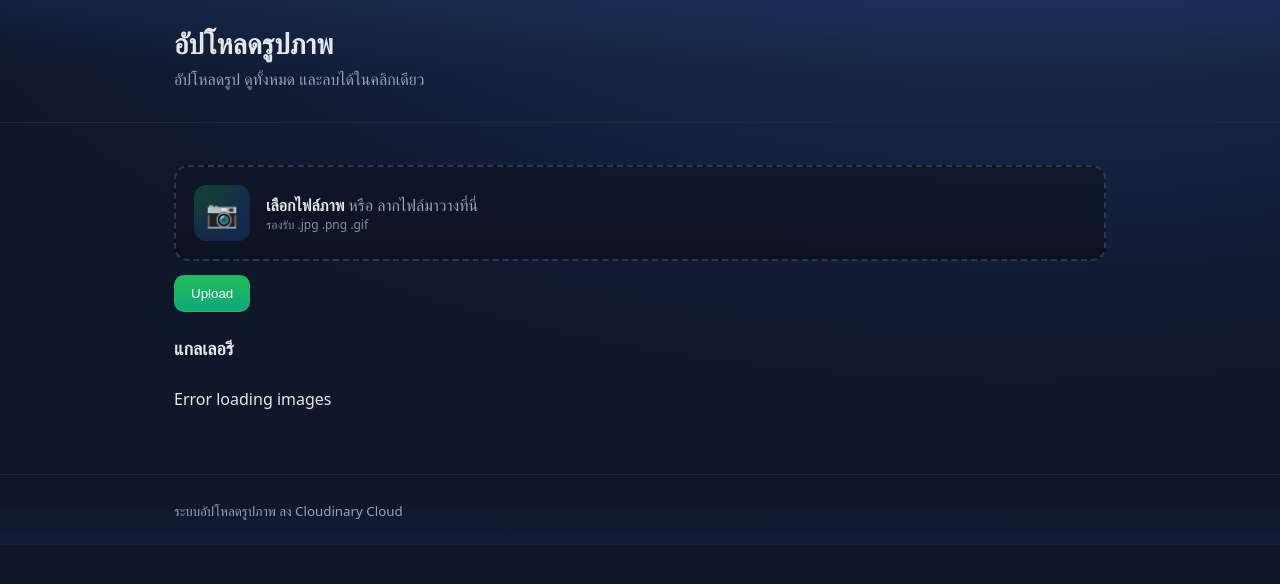
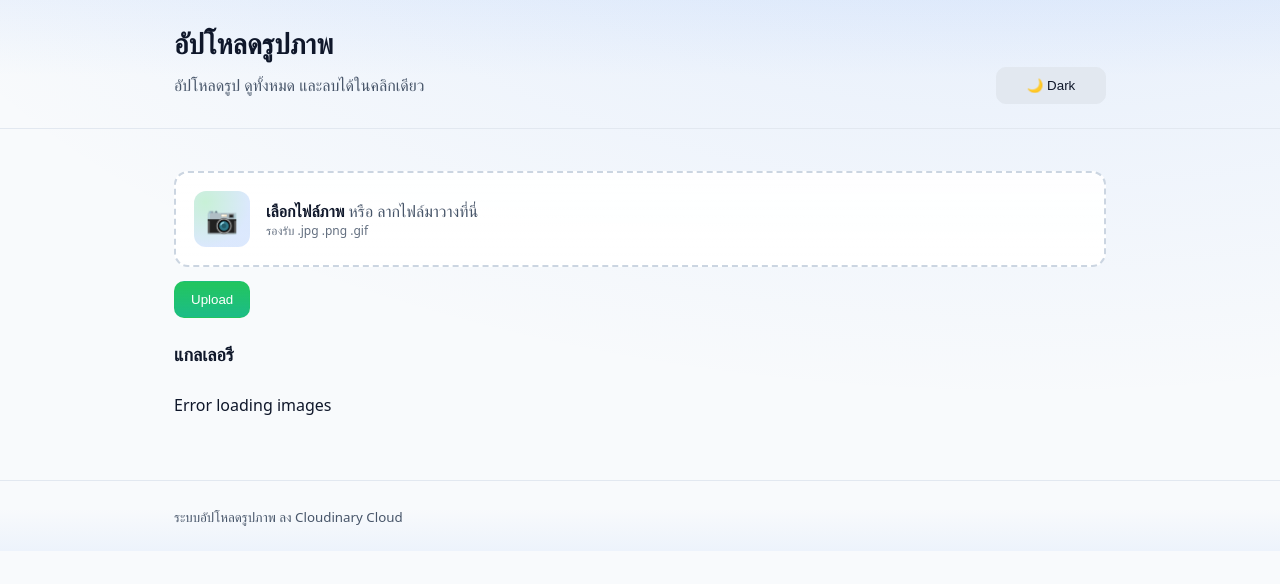
Before and after one commit to faryporza/image_upload_system, a website: page frontend/index.html in a window 1280 px wide. Drawn offline with Linux system fonts and the light colour scheme; no server answers.

Commit message:
Add light/dark theme toggle to frontend
Introduced a theme toggle button in the header, allowing users to switch between light and dark modes. Updated script.js to handle theme switching and persistence, and extended style.css with light theme variables and component overrides for a smooth transition.

```diff
--- a/frontend/index.html
+++ b/frontend/index.html
@@ -9,8 +9,13 @@
   <body>
     <header class="header">
       <div class="container">
-        <h1>อัปโหลดรูปภาพ</h1>
-        <p class="subtitle">อัปโหลดรูป ดูทั้งหมด และลบได้ในคลิกเดียว</p>
+        <div class="header-bar">
+          <div class="title">
+            <h1>อัปโหลดรูปภาพ</h1>
+            <p class="subtitle">อัปโหลดรูป ดูทั้งหมด และลบได้ในคลิกเดียว</p>
+          </div>
+          <button id="themeToggle" class="btn theme-toggle" aria-label="Toggle theme">☀️ Light</button>
+        </div>
       </div>
     </header>
 
--- a/frontend/script.js
+++ b/frontend/script.js
@@ -3,9 +3,36 @@ const API_BASE = "http://localhost:8000/api"; // ถ้า deploy แล้ว
 const form = document.getElementById("uploadForm");
 const gallery = document.getElementById("gallery");
 const message = document.getElementById("message");
-// Lightbox elements
 const lightbox = document.getElementById("lightbox");
 const lightboxImage = document.getElementById("lightboxImage");
+// Theme toggle
+const themeToggle = document.getElementById("themeToggle");
+const THEME_KEY = "theme";
+
+function preferredTheme() {
+  const saved = localStorage.getItem(THEME_KEY);
+  if (saved === "light" || saved === "dark") return saved;
+  return window.matchMedia("(prefers-color-scheme: light)").matches ? "light" : "dark";
+}
+function applyTheme(theme) {
+  document.documentElement.setAttribute("data-theme", theme);
+  if (themeToggle) {
+    themeToggle.textContent = theme === "light" ? "🌙 Dark" : "☀️ Light";
+    themeToggle.setAttribute("aria-label", `Switch to ${theme === "light" ? "dark" : "light"} mode`);
+  }
+}
+applyTheme(preferredTheme());
+
+themeToggle?.addEventListener("click", () => {
+  const next = document.documentElement.getAttribute("data-theme") === "light" ? "dark" : "light";
+  localStorage.setItem(THEME_KEY, next);
+  applyTheme(next);
+});
+
+// React to system changes if user hasn't chosen manually
+window.matchMedia("(prefers-color-scheme: light)")?.addEventListener?.("change", (e) => {
+  if (!localStorage.getItem(THEME_KEY)) applyTheme(e.matches ? "light" : "dark");
+});
 
 // โหลดรูปทั้งหมดตอนเปิดเว็บ
 window.onload = fetchImages;
@@ -86,7 +113,7 @@ function closeLightbox() {
   document.body.style.overflow = "";
 }
 
-// ปิดเมื่อคลิกพื้นหลังหรือปุ่มปิด
+// ปิดเมื่อคลิกพื้นหลังหรือปุ่มปิด / ปิดด้วยปุ่ม Escape
 lightbox.addEventListener("click", (e) => {
   if (e.target.id === "lightbox" || e.target.classList.contains("lightbox-close")) {
     closeLightbox();
--- a/frontend/style.css
+++ b/frontend/style.css
@@ -47,6 +47,14 @@ body {
   margin: 24px 0 12px;
   color: var(--text);
 }
+
+/* Header layout for title + toggle */
+.header .header-bar {
+  display: flex;
+  align-items: flex-end;
+  justify-content: space-between;
+}
+.header .title { display: grid; gap: 6px; }
 
 /* Upload form */
 .upload-form {
@@ -110,11 +118,81 @@ body {
 .btn.primary:hover {
   background: linear-gradient(180deg, rgba(34,197,94,1), rgba(16,185,129,.95));
 }
+.btn.theme-toggle {
+  background: #22304a;
+  border-color: transparent;
+  min-width: 110px;
+  text-align: center;
+}
 
 .message {
   min-height: 20px;
   color: var(--muted);
   font-size: 14px;
+}
+
+/* Smoothen theme transitions on key areas */
+body, .header, .dropzone, .gallery > div, .btn, .footer {
+  transition: background-color .2s ease, color .2s ease, border-color .2s ease, background .2s ease;
+}
+
+/* Color scheme hint for UA (default dark) */
+html { color-scheme: dark; }
+
+/* Light theme variables */
+html[data-theme="light"] {
+  color-scheme: light;
+  --bg: #f8fafc;
+  --panel: #ffffff;
+  --muted: #475569;
+  --text: #0f172a;
+  --accent: #16a34a;
+  --accent-2: #2563eb;
+  --danger: #dc2626;
+  --border: #e2e8f0;
+  --card: #ffffff;
+}
+
+/* Component overrides for light mode */
+html[data-theme="light"] body {
+  background: radial-gradient(1200px 600px at 80% -200px, rgba(59,130,246,.12), transparent), var(--bg);
+}
+html[data-theme="light"] .header {
+  background: linear-gradient(180deg, rgba(59,130,246,.06), transparent 60%);
+  border-bottom: 1px solid var(--border);
+}
+html[data-theme="light"] .dropzone {
+  border-color: #cbd5e1;
+  background: linear-gradient(180deg, rgba(255,255,255,.9), rgba(255,255,255,.95));
+}
+html[data-theme="light"] .dropzone:hover,
+html[data-theme="light"] .dropzone:focus {
+  border-color: var(--accent-2);
+  background: linear-gradient(180deg, rgba(255,255,255,.95), #ffffff);
+}
+html[data-theme="light"] .gallery > div {
+  background: #ffffff;
+  border-color: var(--border);
+}
+html[data-theme="light"] .footer {
+  background: linear-gradient(0deg, rgba(59,130,246,.06), transparent 60%);
+}
+html[data-theme="light"] .btn {
+  background: #e2e8f0;
+  color: #0f172a;
+  border-color: #e2e8f0;
+}
+html[data-theme="light"] .btn:hover { background: #cbd5e1; }
+html[data-theme="light"] .btn.primary {
+  background: linear-gradient(180deg, rgba(34,197,94,1), rgba(16,185,129,.95));
+  color: #ffffff;
+  border-color: rgba(34,197,94,.35);
+}
+html[data-theme="light"] .message { color: #475569; }
+html[data-theme="light"] .delete-btn {
+  background: rgba(239,68,68,.06);
+  color: #7f1d1d;
+  border-color: rgba(239,68,68,.2);
 }
 
 /* Gallery */
```
